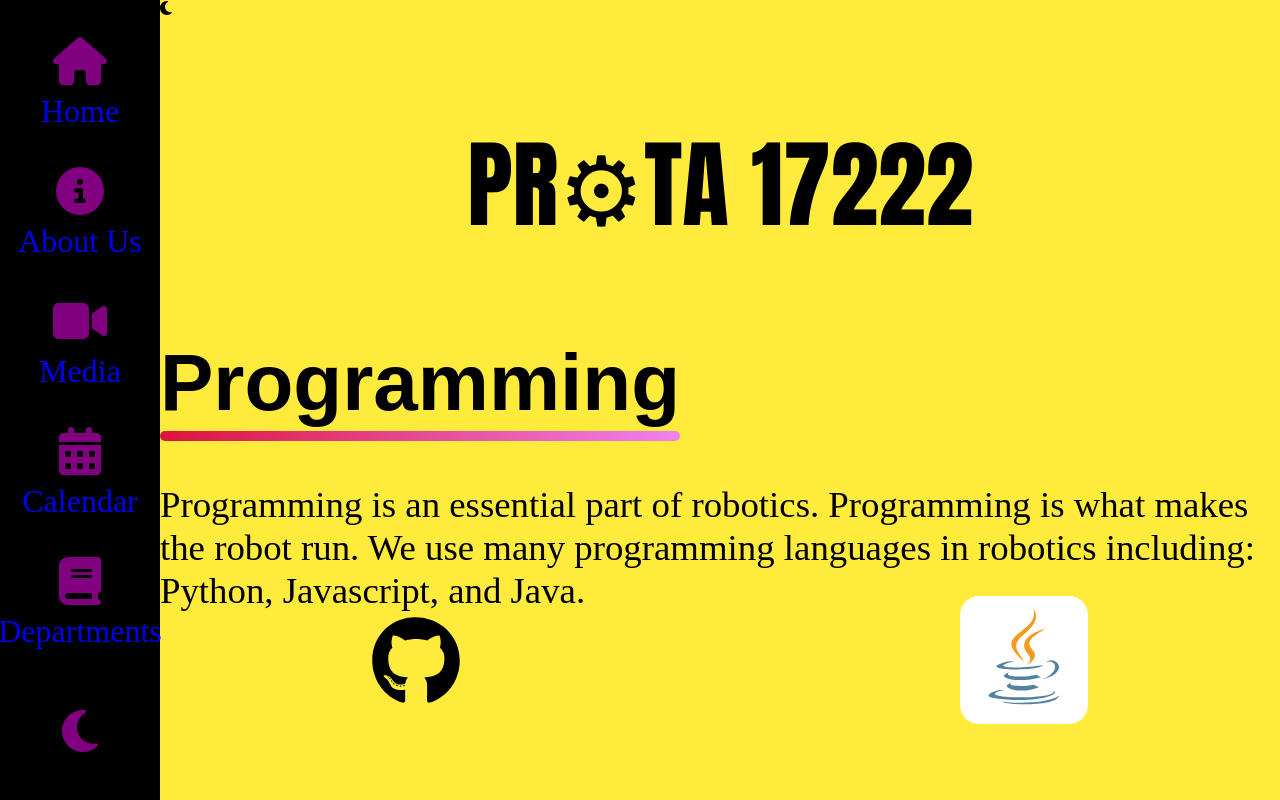
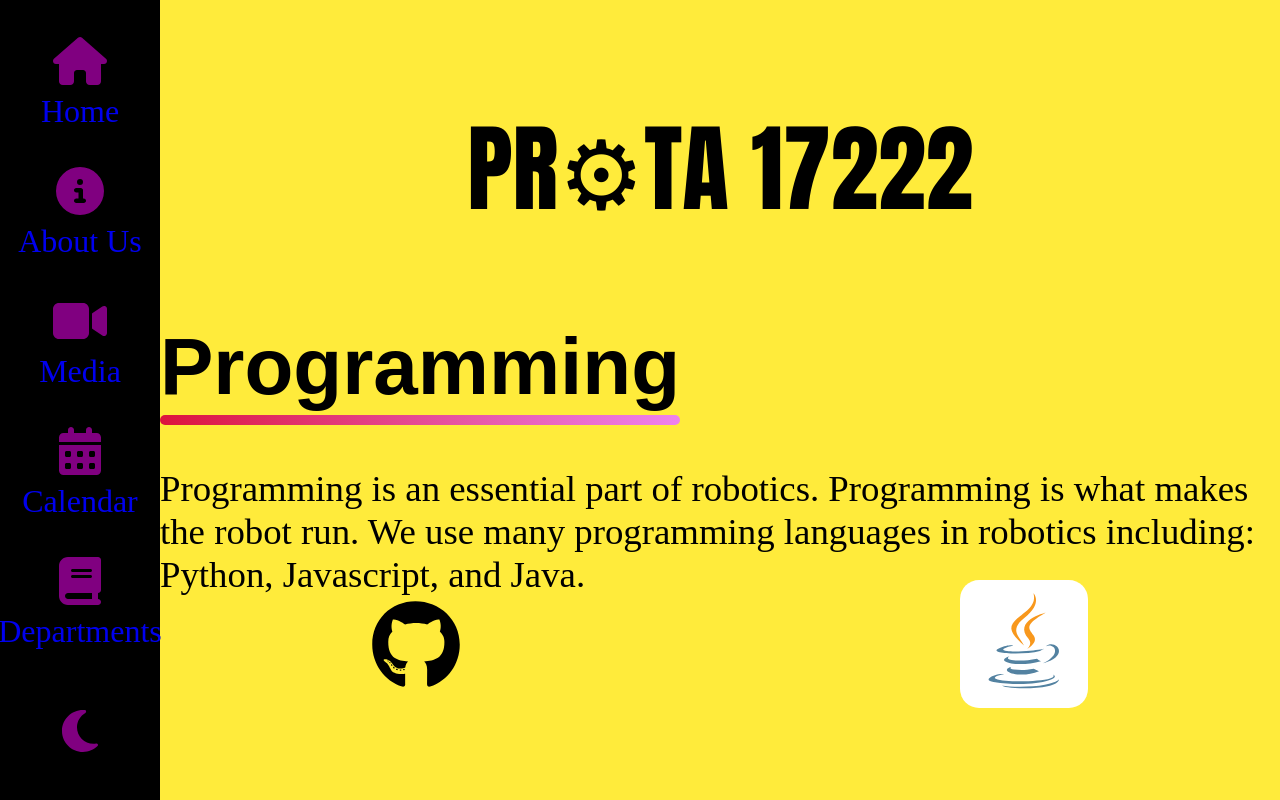
Before and after one commit to Shawn20701/Prota-Website, a React (Vite) app: page /about-us/Departments in a window 1280 px wide. Shown: the top 800 px of the page. Built offline with nearby package versions, Linux system fonts and the light colour scheme.

Commit message:
forgot about other pages

```diff
--- a/src/Routes/Aboutus.jsx
+++ b/src/Routes/Aboutus.jsx
@@ -3,7 +3,7 @@ import React, {useContext, useState} from "react";
 import './index.css'
 import './Aboutus.css'
 import { Eventcontext } from "../Components/Eventcontext";
-import Toggle from "../Components/Toggle";
+
 import Pageheader from '../Components/Page-header'
 import Navbar from "../Components/Navbar";
 export default function Aboutus(){
@@ -17,7 +17,6 @@ export default function Aboutus(){
         <>
         <Navbar onHoverChange={setIsNavbarHovered}/>
         <div className={`About-Us-Container ${cursorStyle} ${isNavbarHovered ? 'navbar-hovered' : ''}`} data-theme={isdark ? "dark" : "light"}>
-            <Toggle />
             <Pageheader />
             <h1 className='page-header'>We are team PROTA 172<h1 className='mobile-replace-button'>2</h1><button id='secretbutton'onClick={() => changeCursor()}>2</button>2</h1>
             <h2 id='page-subheader'>We are a First Tech Challenge team formed in 2019 we have since competed in various events</h2>
--- a/src/Routes/Departments.jsx
+++ b/src/Routes/Departments.jsx
@@ -5,7 +5,6 @@ import Java from '../assets/Java.svg'
 import React from '../assets/React.svg'
 import { useContext} from 'react'
 import { Eventcontext } from '../Components/Eventcontext'
-import Toggle from '../Components/Toggle'
 import '../css/event-themes.css'
 import Pageheader from '../Components/Page-header'
 import Navbar from '../Components/Navbar'
@@ -25,7 +24,7 @@ export default function Departments(){
         <>
         <Navbar onHoverChange={setIsNavbarHovered}/>
         <div className={`Dept-Container ${isNavbarHovered ? 'navbar-hovered' : ''} Departments ${currentTheme}`} data-theme={isdark ? "dark" : "light"}>
-            <Toggle />
+
             <Pageheader />
             <div className='programming-container'>
                 <div className='title-container'>
```
